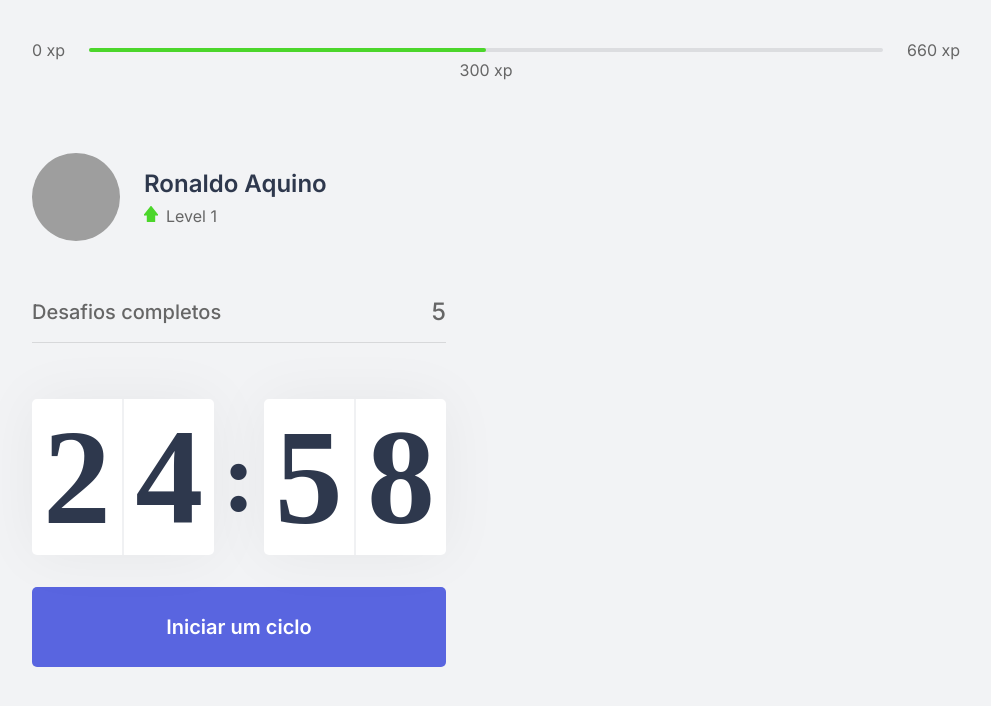
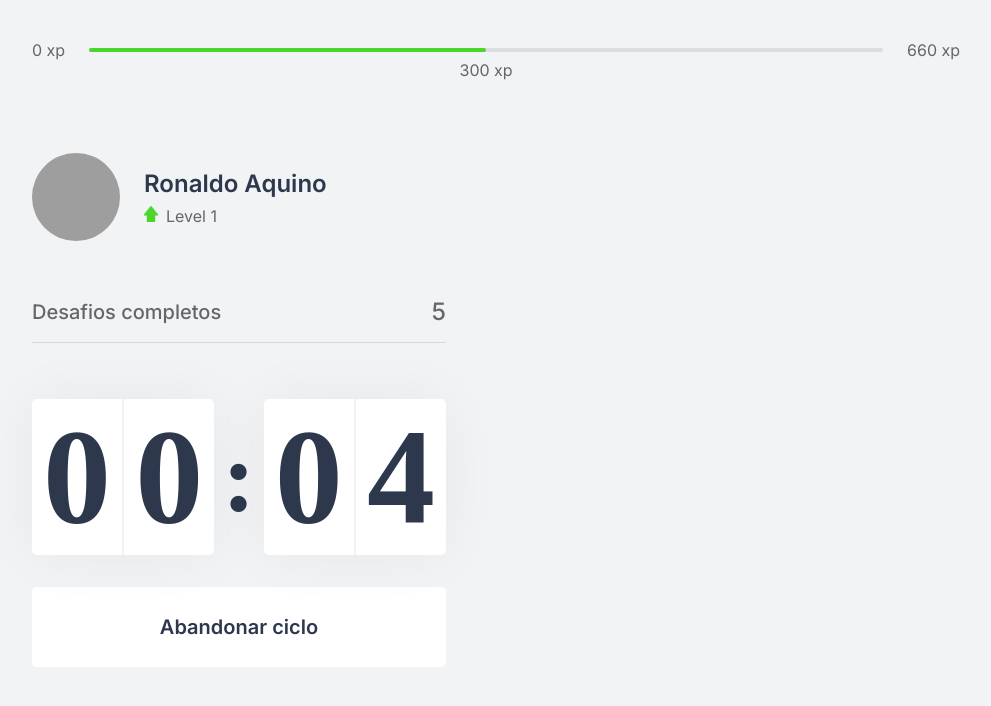
Before and after one commit to ronaldo-aquino/nlw-04, a Next.js app: page / in a window 1280 px wide. Both pictures are taken after a click on the button "Iniciar um ciclo". Shown: the top 706 px of the page, without its empty margins (144-1135 px from the left). Built offline with nearby package versions, Linux system fonts and the light colour scheme; grey boxes are pictures that could not be loaded.

Commit message:
Componente Countdown finalizado com lógica e regra de negócio

```diff
--- a/src/components/Countdown.tsx
+++ b/src/components/Countdown.tsx
@@ -1,9 +1,12 @@
 import { useEffect, useState } from "react";
 import styles from "../styles/components/Countdown.module.css";
 
+let countdownTimeout: NodeJS.Timeout;
+
 const Countdown = () => {
-  const [time, setTime] = useState(25 * 60);
-  const [active, setActive] = useState(false);
+  const [time, setTime] = useState(0.1 * 60);
+  const [isActive, setIsActive] = useState(false);
+  const [hasFinished, setHasFinished] = useState(false);
 
   const minutes = Math.floor(time / 60);
   const seconds = time % 60;
@@ -12,16 +15,25 @@
   const [secondLeft, secondRight] = String(seconds).padStart(2, "0").split("");
 
   const startContdown = () => {
-    setActive(true);
+    setIsActive(true);
+  };
+
+  const resetCountdown = () => {
+    clearTimeout(countdownTimeout);
+    setIsActive(false);
+    setTime(0.1 * 60);
   };
 
   useEffect(() => {
-    if (active && time > 0) {
-      setTimeout(() => {
+    if (isActive && time > 0) {
+      countdownTimeout = setTimeout(() => {
         setTime(time - 1);
       }, 1000);
+    } else if (isActive && time === 0) {
+      setHasFinished(true);
+      setIsActive(false);
     }
-  }, [active, time]);
+  }, [isActive, time]);
 
   return (
     <div>
@@ -36,6 +48,22 @@
           <span>{secondRight}</span>
         </div>
       </div>
+
+      {hasFinished ? (
+        <button disabled className={styles.countdownButton}>
+          Ciclo encerrado
+        </button>
+      ) : (
+        <>
+          {isActive ? (
+            <button
+              type="button"
+              className={`${styles.countdownButton} ${styles.countdownButtonActive}`}
+              onClick={resetCountdown}
+            >
+              Abandonar ciclo
+            </button>
+          ) : (
             <button
               type="button"
               className={styles.countdownButton}
@@ -43,6 +71,9 @@
             >
               Iniciar um ciclo
             </button>
+          )}
+        </>
+      )}
     </div>
   );
 };
--- a/src/styles/components/Countdown.module.css
+++ b/src/styles/components/Countdown.module.css
@@ -52,6 +52,22 @@
   transition: background-color 0.2s;
 }
 
-.countdownButton:hover {
+.countdownButton:not(:disabled):hover {
   background: var(--blue-dark);
 }
+
+.countdownButtonActive {
+  background: var(--white);
+  color: var(--title);
+}
+
+.countdownButtonActive:not(:disabled):hover {
+  background: var(--red);
+  color: var(--white);
+}
+
+.countdownButton:disabled {
+  background: var(--white);
+  color: var(--text);
+  cursor: not-allowed;
+}
```
Lines whose indentation alone changed are shown as unchanged.
